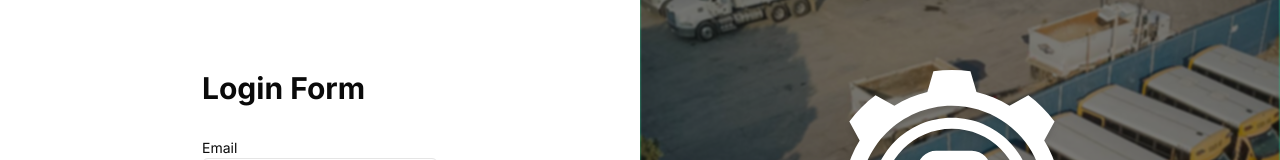
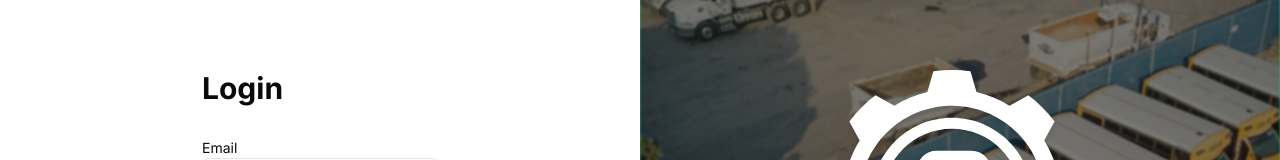
Before and after one commit to levelhlawrence/wdv349-o-PortfolioProject, a React (Vite) app in the folder FleetcarePro/client/: page /login in a window 1280 px wide. Shown: the part 194-354 px from the top of the page. Built offline with nearby package versions, Linux system fonts and the light colour scheme; no server answers.

Commit message:
hand off update

```diff
--- a/FleetcarePro/client/src/pages/Login.tsx
+++ b/FleetcarePro/client/src/pages/Login.tsx
@@ -37,7 +37,7 @@
       <aside className="flex flex-col left-0 right-0 mx-auto w-fit bottom-1/2 top-1/2 justify-center items-center z-50 absolute md:relative shadow-lg md:shadow-none md:w-full">
         {/* Form Section */}
         <div className="max-w-1/2 bg-white rounded-lg shadow-md md:shadow-none p-10">
-          <h2 className="text-3xl font-bold mb-8">Login Form</h2>
+          <h2 className="text-3xl font-bold mb-8">Login</h2>
           <form onChange={handleInputChange} className="flex flex-col w-full">
             <label className="text-sm" htmlFor="email">
               Email
```
Also changed, not shown: 1 other file (tests, documents, lock files or other folders).
